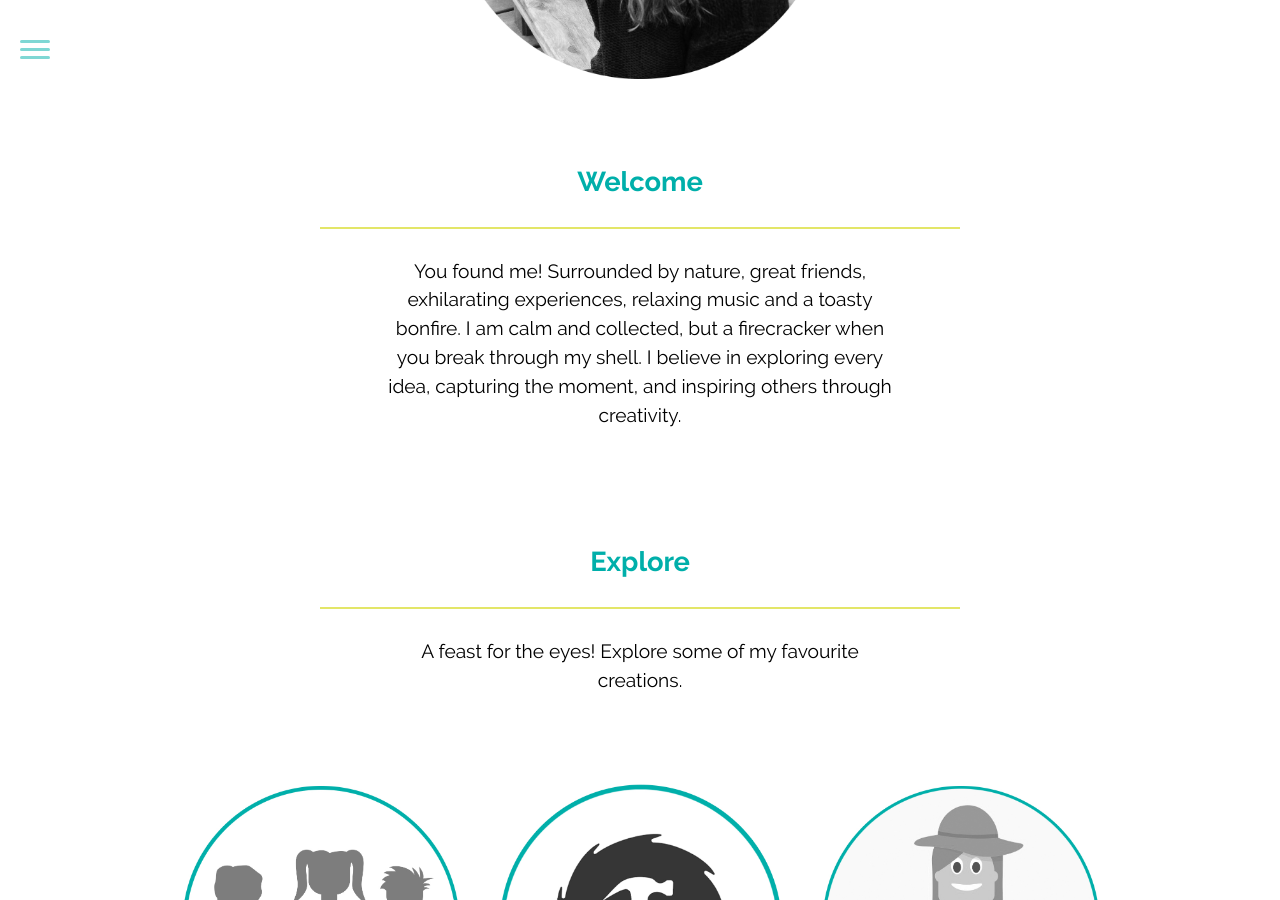
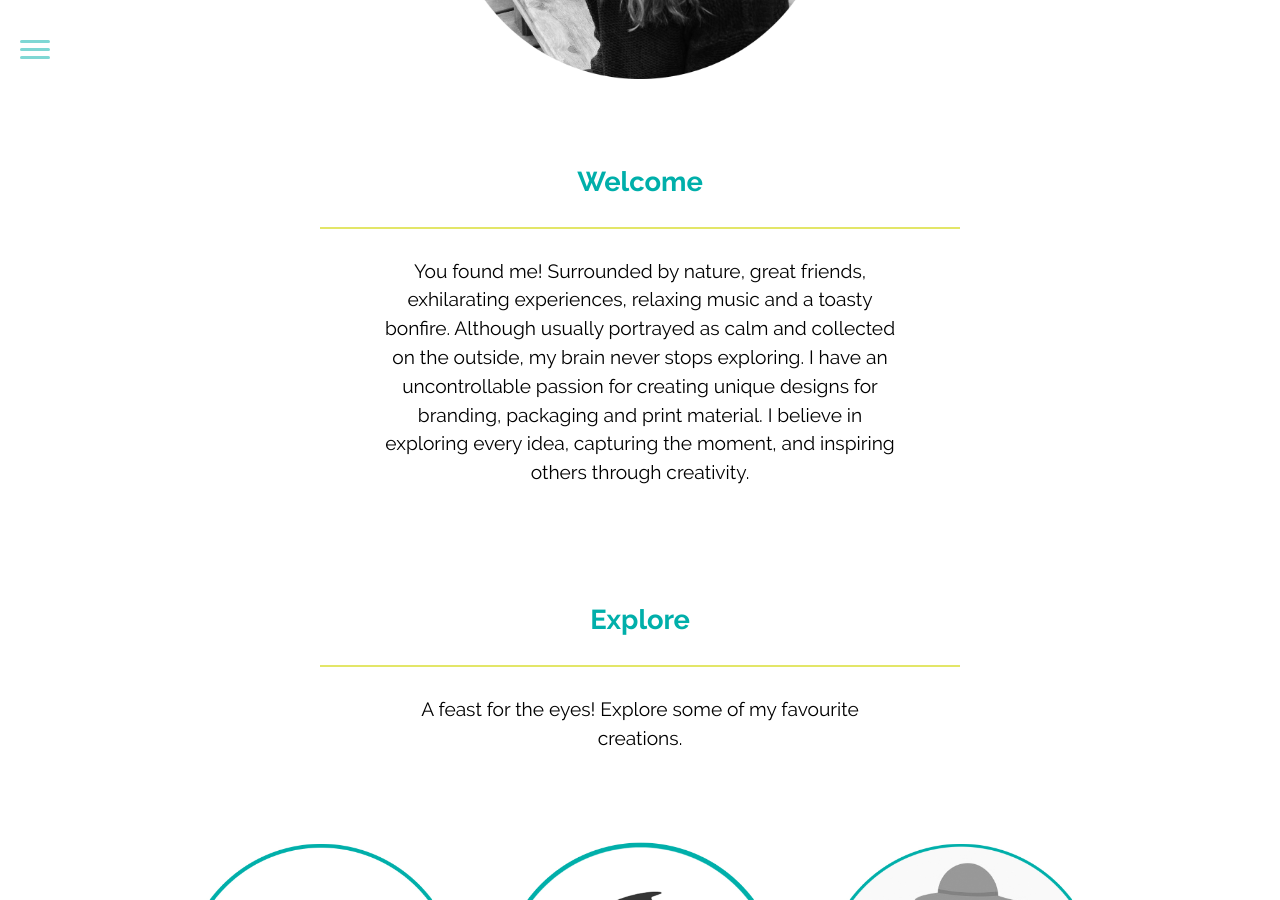
Before and after one commit to ashleycouperus/ashleycouperus.ca, a Jekyll site: the page built from index.html, in a window 1280 px wide and 900 px high, scrolled down 1323 px. Built offline with Jekyll 4.4.1, drawn with Linux system fonts in a browser that asks for light colours.

Commit message:
Updated about me text

```diff
--- a/index.html
+++ b/index.html
@@ -16,7 +16,7 @@ layout: default
     </div>
     <div class="unit xs-1 s-1 m-1-2 l-1-2 xl-1-2 pad-t-1 pad-b-2">
       <h3 itemprop="name" class="border">Welcome</h3>
-      <p itemprop="description" class="gutter-2">You found me! Surrounded by nature, great friends, exhilarating experiences, relaxing music and a toasty bonfire. I am calm and collected, but a firecracker when you break through my shell. I believe in exploring every idea, capturing the moment, and inspiring others through creativity.</p>
+      <p itemprop="description" class="gutter-2">You found me! Surrounded by nature, great friends, exhilarating experiences, relaxing music and a toasty bonfire. Although usually portrayed as calm and collected on the outside, my brain never stops exploring. I have an uncontrollable passion for creating unique designs for branding, packaging and print material. I believe in exploring every idea, capturing the moment, and inspiring others through creativity.</p>
     </div>
   </section>
 
```
